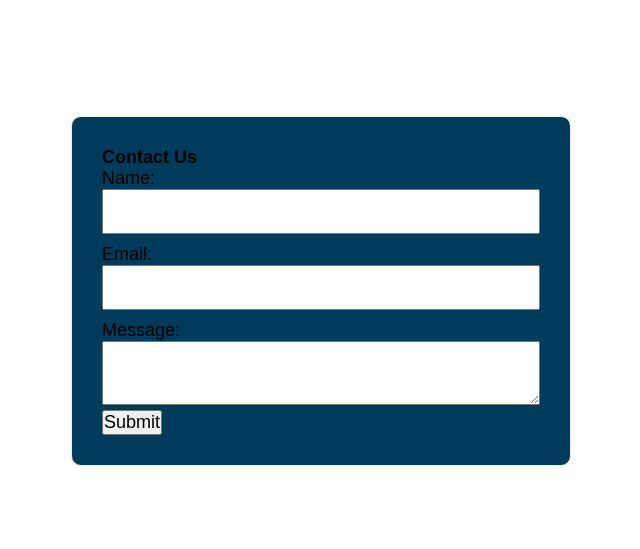
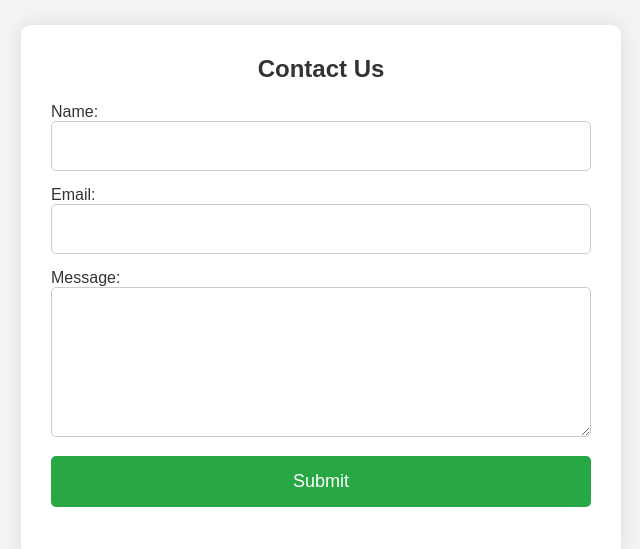
Before and after one commit to clixtyu/clixtyu.github.io, a plain HTML site: page Google Sheet.html in a window 1280 px wide. Shown: the part 109-658 px from the top of the page, without its empty margins (319-959 px from the left). Drawn offline with Linux system fonts and the light colour scheme.

Commit message:
Update Google Sheet.css

```diff
--- a/assets/css/Google Sheet.css
+++ b/assets/css/Google Sheet.css
@@ -1,45 +1,94 @@
-*{
+* {
    box-sizing: border-box;
+   margin: 0;
    padding: 0;
-	margin: 0;
-	font-family: 'poppins', sans-serif;
+ }
+
+ body {
+   font-family: 'Arial', sans-serif;
+   background-color: #f4f4f4;
+   display: flex;
+   justify-content: center;
+   align-items: center;
+   min-height: 100vh;
+   padding: 20px;
+ }
+
+ .container {
+   background: #fff;
+   padding: 30px;
+   box-shadow: 0 0 20px rgba(0, 0, 0, 0.1);
+   border-radius: 10px;
+   max-width: 600px;
+   width: 100%;
+ }
+
+ h2 {
+   text-align: center;
+   margin-bottom: 20px;
+   color: #333;
+ }
+
+ form {
+   display: flex;
+   flex-direction: column;
+ }
+
+ .form-group {
+   margin-bottom: 15px;
+ }
+
+ label {
+   margin-bottom: 5px;
+   color: #333;
+ }
+
+ input, textarea {
+   width: 100%;
+   padding: 15px;
+   border: 1px solid #ccc;
+   border-radius: 5px;
+   font-size: 16px;
+ }
+
+ textarea {
+   resize: vertical;
+   min-height: 150px;
+ }
+
+ button {
+   padding: 15px;
+   background-color: #28a745;
+   color: #fff;
+   border: none;
+   border-radius: 5px;
    font-size: 18px;
+   cursor: pointer;
+   transition: background-color 0.3s ease;
  }
-body{
-	height: 100vh;
-	display: flex;
-	align-items: center;
-	justify-content: center;
+
+ button:hover {
+   background-color: #218838;
  }
-.container{
-	width: 500px;
-	padding: 30px;
-	border: 1px solid #eeeeee;
-	border-radius: 10px;
-	background-color: #003b5b;
+
+ #status {
+   margin-top: 20px;
+   text-align: center;
+   font-size: 16px;
+   color: #333;
  }
-h4{
-	margin-bottom: 10px;
-	font-size: 24px;
-	color: white;
+
+ @media (max-width: 600px) {
+   .container {
+     padding: 20px;
    }
-input{
-	width: 100%;
-	padding: 10px;
-	margin-bottom: 10px;
-}
-textarea{
-	width: 100%;
+
+   input, textarea, button {
+     font-size: 14px;
      padding: 10px;
    }
-#submit{
-	border: none;
-	background-color: orangered;
-	color: white;
-	width: 200px;
-	margin-top: 10px;
-	border-radius: 5px;
+
+   button {
+     font-size: 16px;
    }
-#submit:hover{
-	background-color: #333333;
  }
```
Lines whose indentation alone changed are shown as unchanged.
